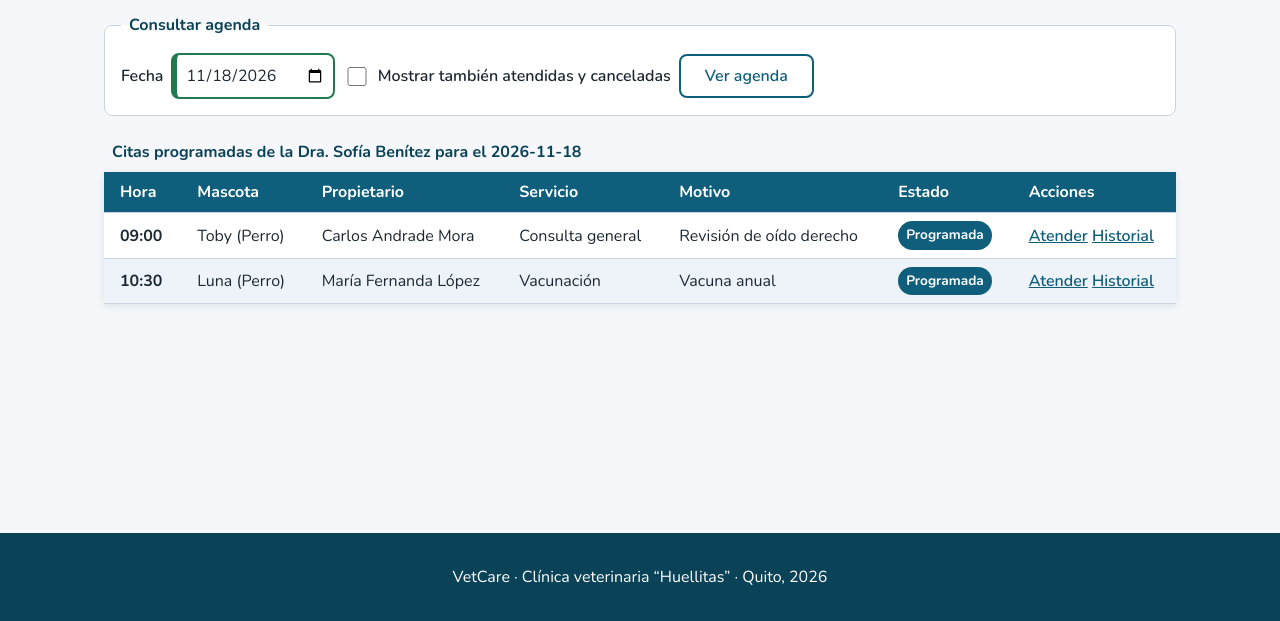
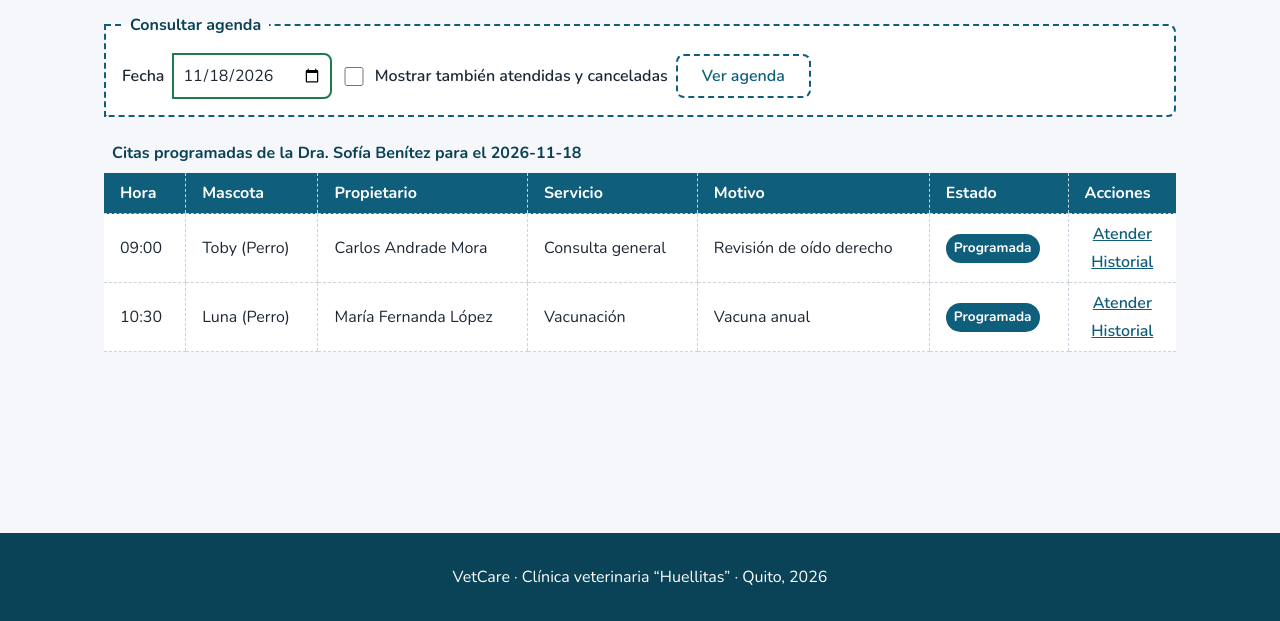
Before and after one commit to jgabrielvinuezat14/Proyecto-I-Bim-Vetcare-GR2SW-Grupo5, a plain HTML site: page pages/agenda-dia.html in a window 1280 px wide. Shown: the part 179-800 px from the top of the page. Drawn offline with nearby package versions, Linux system fonts and the light colour scheme.

Commit message:
style(css): ajustar botones, formularios y tablas

```diff
--- a/css/estilos.css
+++ b/css/estilos.css
@@ -183,6 +183,7 @@ h2{
 }
 
 .boton-secundario {
+  border-style: dashed;
   background-color: var(--color-superficie);
   color: var(--color-primario);
 }
@@ -287,8 +288,10 @@ fieldset {
   gap: var(--espacio-m);
   margin: 0;
   padding: var(--espacio-l);
-  border: 1px solid var(--color-borde);
+  border: 2px dashed var(--color-primario);
   border-radius: var(--radio);
+  border-top-left-radius: 0;
+  border-bottom-left-radius: 0;
   background-color: var(--color-superficie);
 }
 
@@ -338,7 +341,9 @@ input[readonly] {
 input:required,
 select:required,
 textarea:required {
-  border-left-width: 6px;
+  border-left-color: var(--color-primario);
+  border-top-left-radius: 0;
+  border-bottom-left-radius: 0;
 }
 
 input:valid:not(:placeholder-shown),
@@ -364,7 +369,6 @@ textarea:user-invalid {
   width: 100%;
   border-collapse: collapse;
   background-color: var(--color-superficie);
-  box-shadow: var(--sombra);
 }
 
 .tabla caption {
@@ -377,8 +381,13 @@ textarea:user-invalid {
 .tabla th,
 .tabla td {
   padding: var(--espacio-s) var(--espacio-m);
-  border-bottom: 1px solid var(--color-borde);
+  border-bottom: 1px dashed var(--color-borde);
   text-align: left;
+}
+
+.tabla th:not(:first-child),
+.tabla td:not(:first-child) {
+  border-left: 1px dashed var(--color-borde);
 }
 
 .tabla thead th {
@@ -387,6 +396,7 @@ textarea:user-invalid {
 }
 
 .tabla th[scope="row"] {
+  font-weight: 400;
   white-space: nowrap;
 }
 
@@ -394,12 +404,21 @@ textarea:user-invalid {
   transition: background-color var(--transicion);
 }
 
-.tabla tbody tr:nth-child(even) {
-  background-color: var(--color-fila-par);
+.tabla td:last-child .enlace {
+  display: block;
+  text-align: center;
+}
+
+.tabla td:last-child .enlace + .enlace {
+  margin-top: var(--espacio-xs);
 }
 
 .tabla tbody tr:hover {
   background-color: var(--color-fila-hover);
+}
+
+.tabla tbody tr:nth-child(even):hover {
+  background-color: var(--color-fila-par);
 }
 
 /* ---------- 13. Diseño adaptable: móvil (hasta 48rem) ---------- */
```
